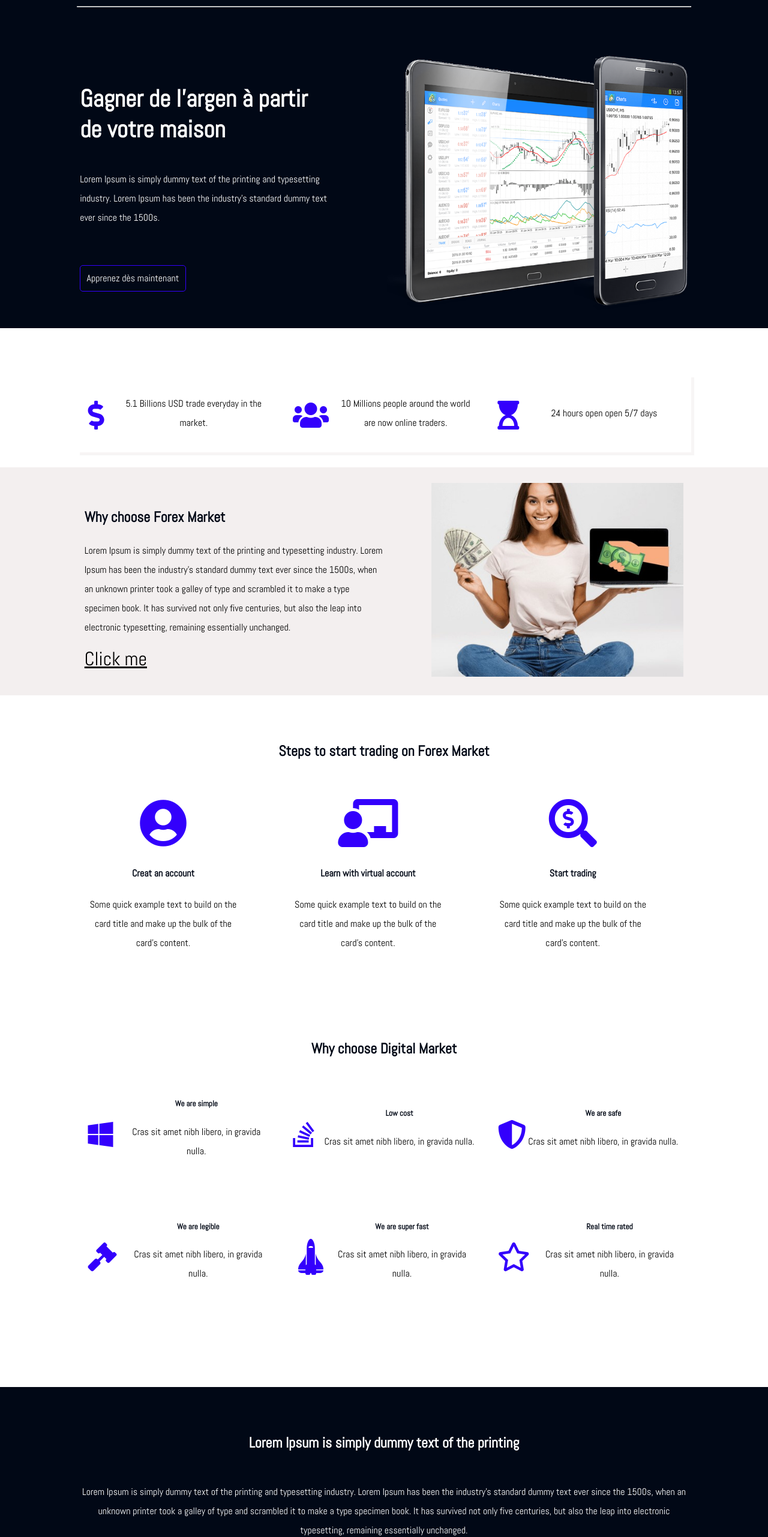
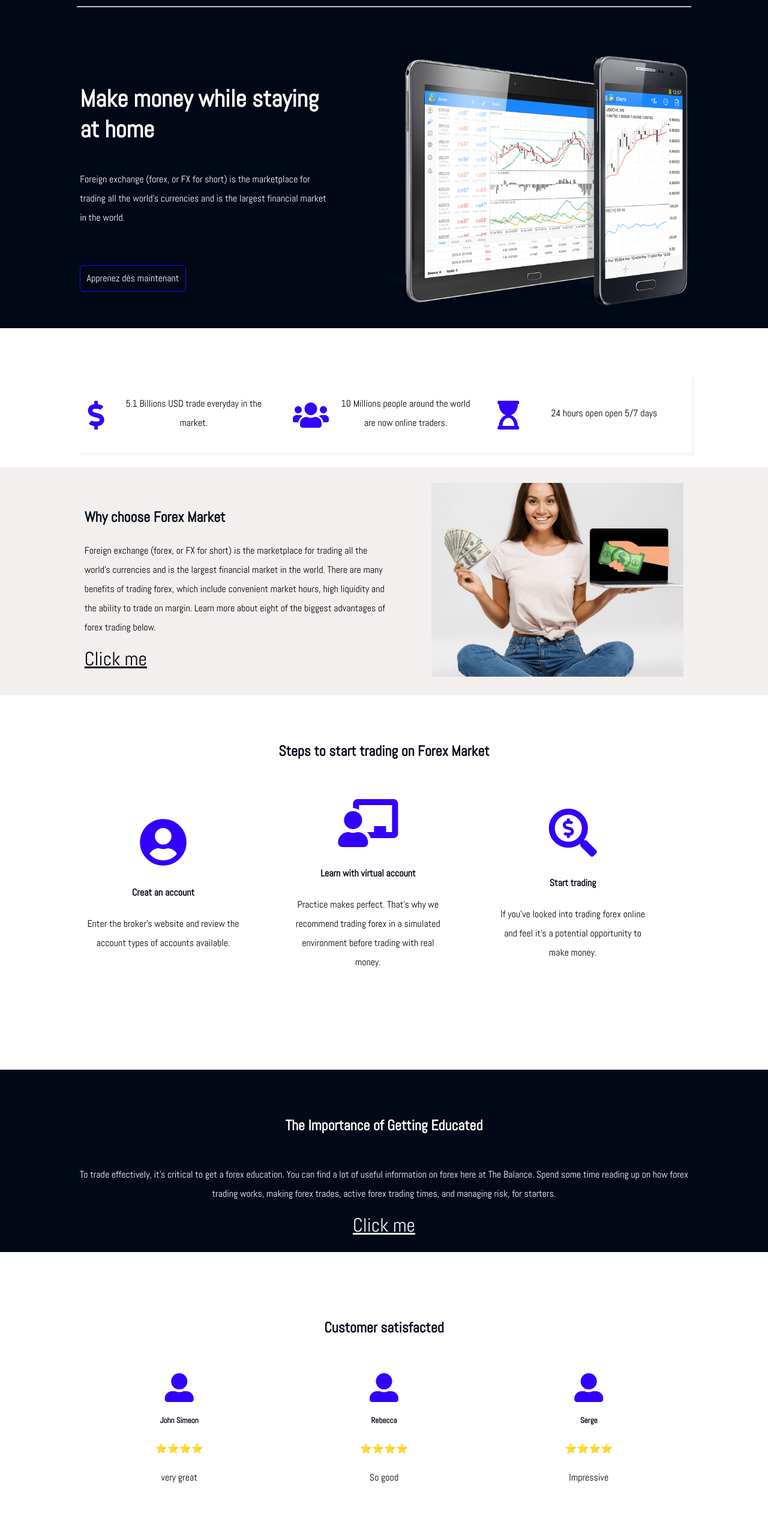
Before and after one commit to Dirac156/elsatech, a website: page index.html in a window 1280 px wide. Shown: the part 160-2722 px from the top of the page at 60% size. Drawn offline with Linux system fonts and the light colour scheme.

Commit message:
remove lorem ipsum

```diff
--- a/index.html
+++ b/index.html
@@ -50,9 +50,9 @@
     <section id="jumbotron">
       <div class="row">
         <div class="col-lg-5 jumbotron-text">
-          <h2>Gagner de l'argen à partir de votre maison</h2>
-          <p>Lorem Ipsum is simply dummy text of the printing and typesetting industry.
-            Lorem Ipsum has been the industry's standard dummy text ever since the 1500s.</p>
+          <h2>Make money while staying at home</h2>
+          <p>Foreign exchange (forex, or FX for short) is the marketplace for trading all the world’s currencies and is
+            the largest financial market in the world.</p>
 
           <form action="/register" method="GET">
             <button class="btn btn-outline-primary text-white mt-5 mb-5">Apprenez dès maintenant</button>
@@ -106,14 +106,14 @@
         <div class="col-lg-6 mr-5">
           <h2 class="mt-5 mb-5 text-left">Why choose Forex Market</h2>
           <p>
-            Lorem Ipsum is simply dummy text of the printing and typesetting industry. Lorem Ipsum has been the
-            industry's standard dummy text ever since the 1500s, when an unknown printer took a galley of type and
-            scrambled it to make a type specimen book. It has survived not only five centuries, but also the leap into
-            electronic typesetting, remaining essentially unchanged.
+            Foreign exchange (forex, or FX for short) is the marketplace for trading all the world’s currencies and is
+            the largest financial market in the world. There are many benefits of trading forex, which include
+            convenient market hours, high liquidity and the ability to trade on margin. Learn more about eight of the
+            biggest advantages of forex trading below.
           </p>
 
-          <a href="https://docs.github.com/en/github/collaborating-with-issues-and-pull-requests"
-          target="_blank" class="click-me black">Click me</a>
+          <a href="https://docs.github.com/en/github/collaborating-with-issues-and-pull-requests" target="_blank"
+            class="click-me black">Click me</a>
         </div>
         <div class="col-lg-5">
           <img class="site-img" src="images/earn-money-online.jpg" alt="trading image" />
@@ -130,8 +130,7 @@
             <i class="fas fa-user-circle fa-5x mt-5"></i>
             <div class="card-body">
               <h5 class="card-title">Creat an account</h5>
-              <p class="card-text">Some quick example text to build on the card title and make up the bulk of the card's
-                content.</p>
+              <p class="card-text">Enter the broker's website and review the account types of accounts available.</p>
             </div>
           </div>
         </div>
@@ -141,8 +140,8 @@
             <i class="fas fa-chalkboard-teacher fa-5x mt-5"></i>
             <div class="card-body">
               <h5 class="card-title">Learn with virtual account</h5>
-              <p class="card-text">Some quick example text to build on the card title and make up the bulk of the card's
-                content.</p>
+              <p class="card-text">Practice makes perfect. That's why we recommend trading forex in a simulated
+                environment before trading with real money.</p>
             </div>
           </div>
         </div>
@@ -152,94 +151,24 @@
             <i class="fas fa-search-dollar fa-5x mt-5"></i>
             <div class="card-body">
               <h5 class="card-title">Start trading</h5>
-              <p class="card-text">Some quick example text to build on the card title and make up the bulk of the card's
-                content.</p>
+              <p class="card-text">If you've looked into trading forex online and feel it's a potential opportunity to
+                make money.</p>
             </div>
           </div>
         </div>
       </div>
     </section>
-
-    <!-- Why choose Digital market -->
-
-    <section class="white-section mb-5">
-      <h2 class="mb-5 text-center">Why choose Digital Market</h2>
-      <div class="row">
-        <div class="col-lg-4 mb-5">
-          <div class="media">
-            <i class="fab fa-windows fa-3x align-self-auto mr-5"></i>
-            <div class="media-body">
-              <h5 class="mt-0">We are simple</h5>
-              <p>Cras sit amet nibh libero, in gravida nulla.</p>
-            </div>
-          </div>
-        </div>
-
-        <div class="col-lg-4 mb-5">
-          <div class="media">
-            <i class="fab fa-stack-overflow fa-3x align-self-auto mr-5"></i>
-            <div class="media-body">
-              <h5 class="mt-0">Low cost</h5>
-              <p>Cras sit amet nibh libero, in gravida nulla.</p>
-            </div>
-          </div>
-        </div>
-
-        <div class="col-lg-4 mb-5">
-          <div class="media">
-            <i class="fas fa-shield-alt fa-3x"></i>
-            <div class="media-body">
-              <h5 class="mt-0">We are safe</h5>
-              <p>Cras sit amet nibh libero, in gravida nulla.</p>
-            </div>
-          </div>
-        </div>
-
-        <div class="col-lg-4 mb-5">
-          <div class="media">
-            <i class="fas fa-gavel align-self-auto mr-5 fa-3x"></i>
-            <div class="media-body">
-              <h5 class="mt-0">We are legible</h5>
-              <p>Cras sit amet nibh libero, in gravida nulla.</p>
-            </div>
-          </div>
-        </div>
-
-        <div class="col-lg-4 mb-5">
-          <div class="media">
-            <i class="fas fa-space-shuttle fa-rotate-270 fa-3x align-self-auto"></i>
-            <div class="media-body">
-              <h5 class="mt-0">We are super fast</h5>
-              <p>Cras sit amet nibh libero, in gravida nulla.</p>
-            </div>
-          </div>
-        </div>
-
-        <div class="col-lg-4 mb-5">
-          <div class="media">
-            <i class="far fa-star fa-3x mr-5 align-self-auto"></i>
-            <div class="media-body">
-              <h5 class="mt-0">Real time rated</h5>
-              <p>Cras sit amet nibh libero, in gravida nulla.</p>
-            </div>
-          </div>
-        </div>
-
-      </div>
-    </section>
-
     <!-- Still dont know what to put -->
 
     <section class="blue-section mt-5 mb-5">
       <div class="text-center">
-        <h2 class="mb-5 mt-5">Lorem Ipsum is simply dummy text of the printing</h2>
-        <p>Lorem Ipsum is simply dummy text of the printing and typesetting industry. Lorem Ipsum has been the
-          industry's standard dummy text ever since the 1500s, when an unknown printer took a galley of type and
-          scrambled it to make a type specimen book. It has survived not only five centuries, but also the leap into
-          electronic typesetting, remaining essentially unchanged.</p>
+        <h2 class="mb-5 mt-5">The Importance of Getting Educated</h2>
+        <p>To trade effectively, it's critical to get a forex education. You can find a lot of useful information on
+          forex here at The Balance. Spend some time reading up on how forex trading works, making forex trades, active
+          forex trading times, and managing risk, for starters.</p>
 
-          <a href="https://docs.github.com/en/github/using-git/removing-a-remote"
-          target="_blank" class="click-me">Click me</a>
+        <a href="https://docs.github.com/en/github/using-git/removing-a-remote" target="_blank" class="click-me">Click
+          me</a>
       </div>
 
     </section>
@@ -259,8 +188,7 @@
               </div>
             </div>
             <div>
-              <p>Some quick example text to build on the card title and make up the bulk of the card's
-                content.</p>
+              <p>very great</p>
             </div>
           </div>
         </div>
@@ -270,13 +198,12 @@
             <div>
               <i class="fas fa-user-alt fa-3x mr-3 ml-3 mt-3"></i>
               <div class="mt-3">
-                <h5>John Simeon</h5>
+                <h5>Rebecca</h5>
                 <p>⭐⭐⭐⭐</p>
               </div>
             </div>
             <div>
-              <p>Some quick example text to build on the card title and make up the bulk of the card's
-                content.</p>
+              <p>So good</p>
             </div>
           </div>
         </div>
@@ -286,13 +213,12 @@
             <div>
               <i class="fas fa-user-alt fa-3x mr-3 ml-3 mt-3"></i>
               <div class="mt-3">
-                <h5>John Simeon</h5>
+                <h5>Serge</h5>
                 <p>⭐⭐⭐⭐</p>
               </div>
             </div>
             <div>
-              <p>Some quick example text to build on the card title and make up the bulk of the card's
-                content.</p>
+              <p>Impressive</p>
             </div>
           </div>
         </div>
@@ -330,8 +256,8 @@
           </div>
           <div class="col-lg-6 mt-3 item text">
             <h3>Digital Market</h3>
-            <p>Praesent sed lobortis mi. Suspendisse vel placerat ligula. Vivamus ac sem lacus. Ut vehicula rhoncus
-              elementum.</p>
+            <p>We are here to make your life easy. Choose us and you will be happy for ever. join the next generation of
+              traders.</p>
           </div>
           <div class="col item social">
             <a href="#"><i class="fab fa-facebook-f"></i></i></a>
```
Also changed, not shown: about.html (+8 -54 lines), contact.html (+9 -8 lines), product.html (+9 -10 lines).
